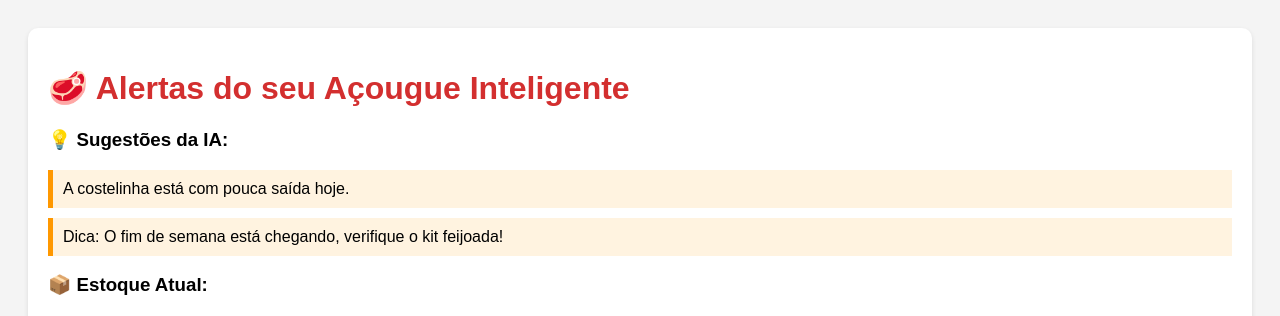
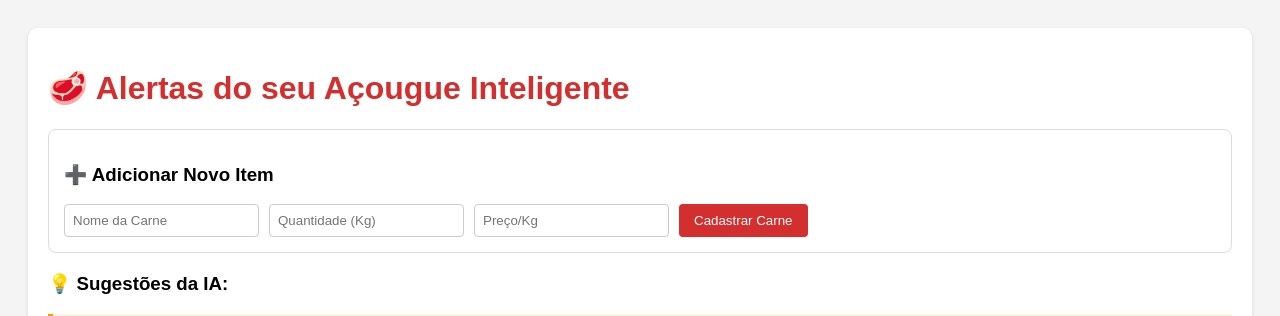
Before and after one commit to LVNcoelho/A-ougue-Inteligente, a FastAPI app: page /acougueiro in a window 1280 px wide. Shown: the top 316 px of the page. Run offline with FastAPI, Linux system fonts and the light colour scheme; data that the repository does not hold is empty.

Commit message:
opção de preencher formulario

```diff
--- a/templates/acougueiro.html
+++ b/templates/acougueiro.html
@@ -16,6 +16,15 @@
 <body>
     <div class="card">
         <h1>🥩 Alertas do seu Açougue Inteligente</h1>
+        <div style="background: #fff; padding: 15px; border: 1px solid #ddd; border-radius: 8px; margin-bottom: 20px;">
+    <h3>➕ Adicionar Novo Item</h3>
+    <form action="/adicionar_estoque" method="post" style="display: flex; gap: 10px; flex-wrap: wrap;">
+        <input type="text" name="nome" placeholder="Nome da Carne" required style="padding: 8px; border: 1px solid #ccc; border-radius: 4px;">
+        <input type="number" name="quantidade" step="0.01" placeholder="Quantidade (Kg)" required style="padding: 8px; border: 1px solid #ccc; border-radius: 4px;">
+        <input type="number" name="preco" step="0.01" placeholder="Preço/Kg" required style="padding: 8px; border: 1px solid #ccc; border-radius: 4px;">
+        <button type="submit" style="background: #d32f2f; color: white; border: none; padding: 8px 15px; border-radius: 4px; cursor: pointer;">Cadastrar Carne</button>
+    </form>
+</div>
 
         <h3>💡 Sugestões da IA:</h3>
         {% for aviso in avisos %}
```
